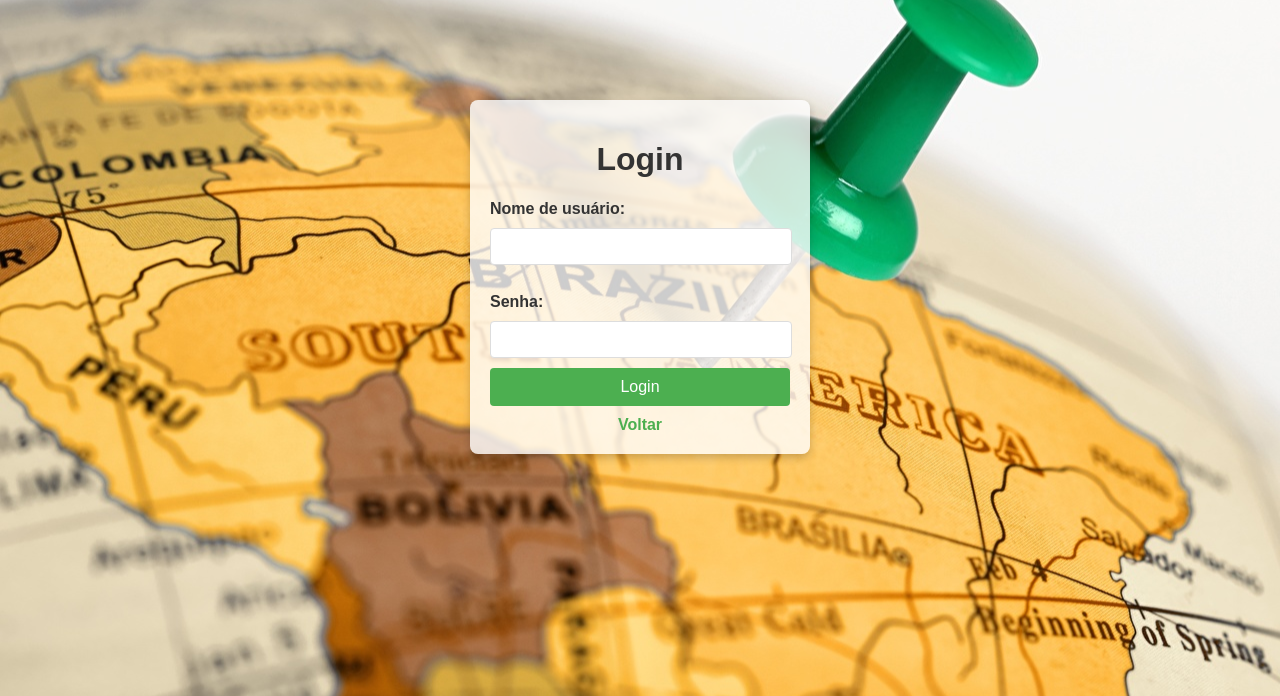
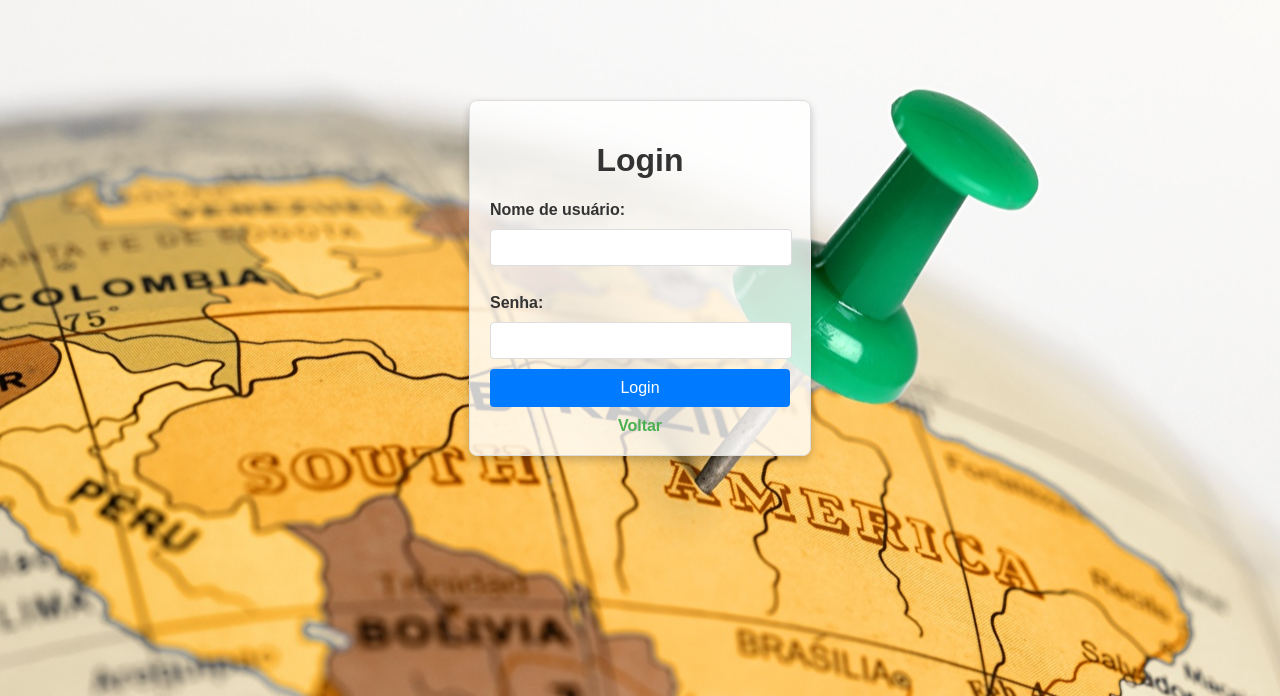
Before and after one commit to ANJOx9/GEOCONTEXT, a PHP site: page /login.php in a window 1280 px wide. Shown: the top 696 px of the page. Run offline with PHP 8.4, Linux system fonts and the light colour scheme.

Commit message:
att upd 3.0

```diff
--- a/congratulations.css
+++ b/congratulations.css
@@ -1,5 +1,8 @@
 body {
-    font-family: Arial, sans-serif;
+    font-family: "Lexend", system-ui;
+    font-optical-sizing: auto;
+    font-weight: 700;
+    font-style: normal;
     background-color: #f4f4f4;
     display: flex;
     justify-content: center;
--- a/congratulations.php
+++ b/congratulations.php
@@ -5,6 +5,9 @@
     <meta name="viewport" content="width=device-width, initial-scale=1.0">
     <title>Parabéns!</title>
     <link rel="stylesheet" href="congratulations.css"> <!-- Vincule um CSS específico, se desejar -->
+    <link rel="preconnect" href="https://fonts.googleapis.com">
+<link rel="preconnect" href="https://fonts.gstatic.com" crossorigin>
+<link href="https://fonts.googleapis.com/css2?family=Lexend:wght@700&display=swap" rel="stylesheet">
     <style>
         body, html {
             margin: 0;
@@ -28,10 +31,9 @@
     <div class="congratulations-container">
         <h1>Parabéns!</h1>
         <p>Você acertou o estado secreto!</p>
-        <img src="congrats-image.jpg" alt="Congratulations" class="congratulations-image"> <!-- Substitua pelo seu caminho de imagem -->
         <div class="video-container">
             <video id="congratulations-video" controls autoplay loop>
-                <source src="Congratulations Ecard - Vivid Greetings (1080p, h264, youtube).mp4" type="video/mp4"> <!-- Substitua pelo seu caminho de vídeo -->
+                <source src="imgs/Congratulations Ecard - Vivid Greetings (1080p, h264, youtube).mp4" type="video/mp4"> <!-- Substitua pelo seu caminho de vídeo -->
             </video>
         </div>
         <a href="jogo.php" class="button">Voltar ao Jogo</a>
--- a/index.css
+++ b/index.css
@@ -3,6 +3,9 @@
 /* Estilos gerais */
 body {
     font-family: "Lexend", system-ui;
+    font-optical-sizing: auto;
+    font-weight: 700;
+    font-style: normal;
     background-image: url('imgs/brazil.jpg');
     background-size: cover;
     background-position: center;
@@ -46,7 +49,7 @@ h1 {
     margin-left: 0px;
     width: 100%;
     font-family: "Outfit", sans-serif;
-    transition: all 450ms ease-in-out;
+    transition: all 900ms ease-in-out;
 }
 
 .button:hover {
--- a/index.php
+++ b/index.php
@@ -14,11 +14,11 @@ session_start();
     <link rel="stylesheet" href="styles.css"> <!-- Adicionando o CSS do carrossel -->
     <link rel="preconnect" href="https://fonts.googleapis.com">
 <link rel="preconnect" href="https://fonts.gstatic.com" crossorigin>
-<link href="https://fonts.googleapis.com/css2?family=Lexend:wght@100..900&display=swap" rel="stylesheet">
+<link href="https://fonts.googleapis.com/css2?family=Lexend:wght@700&display=swap" rel="stylesheet">
+    <link rel="preconnect" href="https://fonts.googleapis.com">
     <link href="https://cdn.jsdelivr.net/npm/bootstrap@5.3.3/dist/css/bootstrap.min.css" rel="stylesheet" integrity="sha384-QWTKZyjpPEjISv5WaRU9OFeRpok6YctnYmDr5pNlyT2bRjXh0JMhjY6hW+ALEwIH" crossorigin="anonymous">
-    <link rel="preconnect" href="https://fonts.googleapis.com">
 <link rel="preconnect" href="https://fonts.gstatic.com" crossorigin>
-<link href="https://fonts.googleapis.com/css2?family=Lexend:wght@100..900&display=swap" rel="stylesheet">
+<link href="https://fonts.googleapis.com/css2?family=Lexend:wght@700&display=swap" rel="stylesheet">
 </head>
 <body>
     <div class="container" style="width:40%">
--- a/jogo2.css
+++ b/jogo2.css
@@ -1,5 +1,8 @@
 body {
-    font-family: Arial, sans-serif;
+    font-family: "Lexend", system-ui;
+    font-optical-sizing: auto;
+    font-weight: 700;
+    font-style: normal;
     background-image: url('imgs/brazil.jpg');
     background-size: cover;
     background-position: center;
--- a/login copy.css
+++ b/login copy.css
@@ -1,5 +1,9 @@
 /* Define o fundo da página de login com uma imagem */
 body {
+    font-family: "Lexend", system-ui;
+    font-optical-sizing: auto;
+    font-weight: 700;
+    font-style: normal;
     background-image: url('brazil.jpg'); /* Substitua 'brazil.jpg' pelo caminho da sua imagem */
     background-size: cover; /* Faz com que a imagem cubra toda a tela */
     background-position: center; /* Centraliza a imagem */
--- a/login.css
+++ b/login.css
@@ -1,6 +1,10 @@
 /* Define o fundo da página de login com uma imagem */
 body {
-    background-image: url('brazil.jpg'); /* Substitua 'brazil.jpg' pelo caminho da sua imagem */
+    font-family: "Lexend", system-ui;
+    font-optical-sizing: auto;
+    font-weight: 700;
+    font-style: normal;
+    background-image: url("imgs/brazil.jpg"); /* Substitua 'brazil.jpg' pelo caminho da sua imagem */
     background-size: cover; /* Faz com que a imagem cubra toda a tela */
     background-position: center; /* Centraliza a imagem */
     font-family: Arial, sans-serif; /* Define a fonte da página */
@@ -41,7 +45,7 @@ input[type="text"], input[type="password"] {
 
 /* Estilo do botão de submit */
 input[type="submit"] {
-    background-color: #4CAF50; /* Cor do fundo do botão */
+    background-color: #007BFF; /* Cor do fundo do botão */
     color: white;
     padding: 10px;
     border: none;
--- a/login.php
+++ b/login.php
@@ -1,5 +1,19 @@
+<!DOCTYPE html>
+<html lang="pt-BR">
+<head>
+    <meta charset="UTF-8">
+    <meta name="viewport" content="width=device-width, initial-scale=1.0">
+    <title>GEOCONTEXT</title>
+    <link rel="stylesheet" href="jogo2.css"> <!-- Vincula o arquivo CSS externo -->
+    <link rel="preconnect" href="https://fonts.googleapis.com">
+<link rel="preconnect" href="https://fonts.googleapis.com">
+<link rel="preconnect" href="https://fonts.gstatic.com" crossorigin>
+<link href="https://fonts.googleapis.com/css2?family=Lexend:wght@700&display=swap" rel="stylesheet">
+</head>
+
 <?php
 session_start();
+
 require 'db.php';
 
 // Inicializar mensagem de erro
--- a/perfil.php
+++ b/perfil.php
@@ -67,7 +67,6 @@ session_start();
             if (password !== confirmPassword) {
                 document.getElementById('message').textContent = 'As senhas não coincidem.';
                 document.getElementById('message').classList.add('error');
-
                 return;
             }
 
--- a/style.css
+++ b/style.css
@@ -1,5 +1,8 @@
 body {
-    font-family: Arial, sans-serif;
+    font-family: "Lexend", system-ui;
+    font-optical-sizing: auto;
+    font-weight: 700;
+    font-style: normal;
     background-color: #f4f4f4;
     margin: 0;
     padding: 0;
```
Also changed, not shown: jogo.php (+6 -1 lines), register.css (+6 -2 lines).
